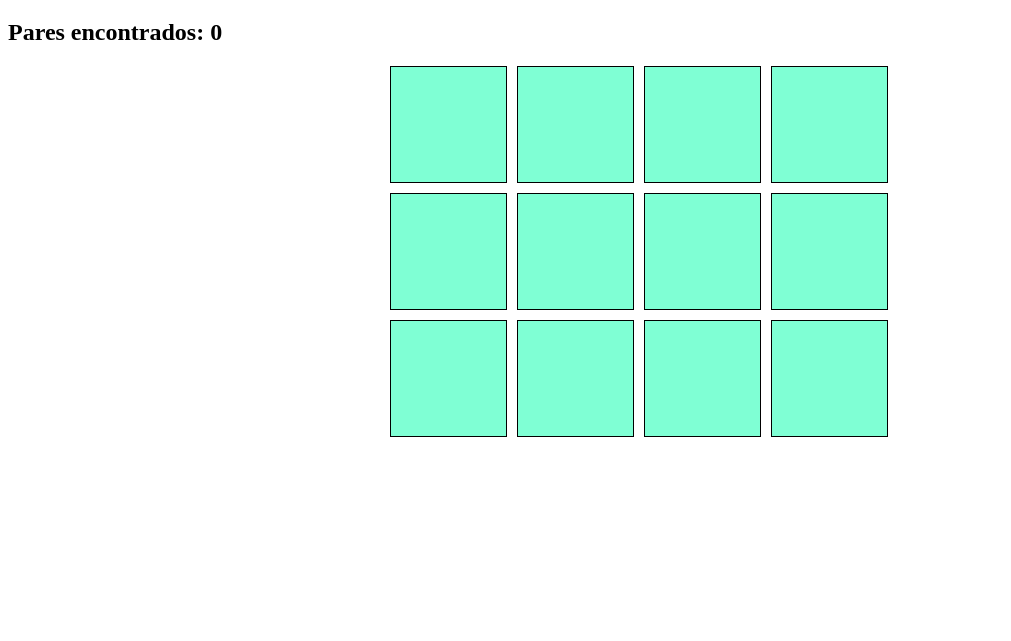
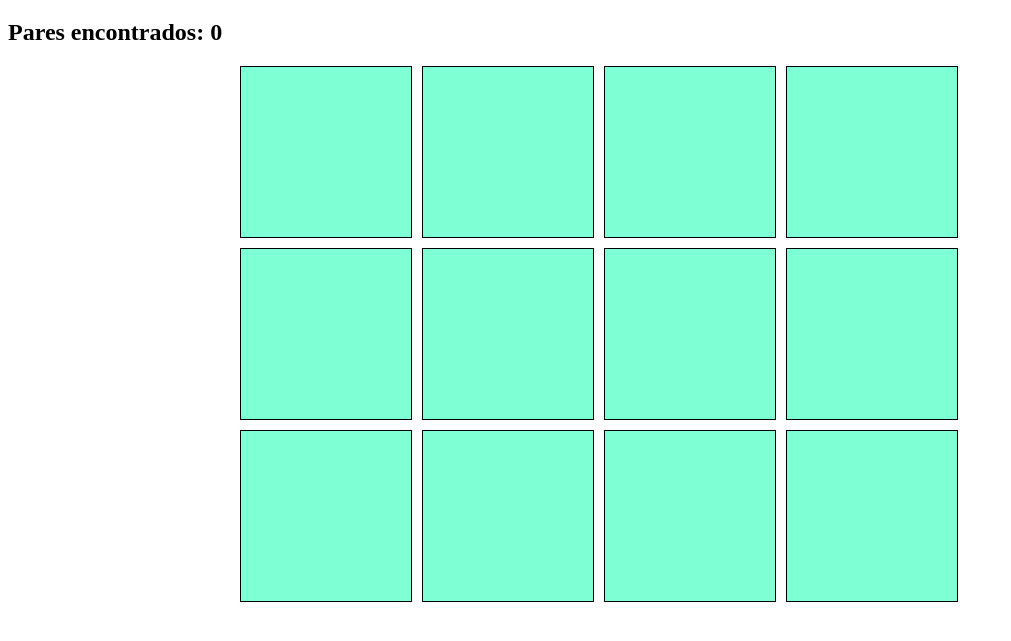
Before and after one commit to viniciusbarbosa2024/projeto-jogo-da-memoria, a plain HTML site: page index.html in a window 1280 px wide. Shown: the part 61-702 px from the top of the page, without its empty margins (0-1011 px from the left). Drawn offline with Linux system fonts and the light colour scheme.

Commit message:
Mais um ajuste no css

```diff
--- a/css/style.css
+++ b/css/style.css
@@ -9,16 +9,20 @@ main {
     flex-wrap: wrap;
     gap: 10px;
 
-    width: 500px;
+    width: 800px;
 
     margin: auto;
 }
 
 main .card {
-    flex-basis: 115px;
-    height: 115px;
+    flex-basis: 170px;
+    height: 170px;
 
     border: 1px solid black;
 
     background-color: aquamarine;
 }
+
+main .card img {
+    width: 100%;
+}
--- a/index.html
+++ b/index.html
@@ -10,18 +10,42 @@
     <h1>Jogo da memória</h1>
     <h2>Pares encontrados: 0</h2>
     <main>
-        <div class="card"></div>
-        <div class="card"></div>
-        <div class="card"></div>
-        <div class="card"></div>
-        <div class="card"></div>
-        <div class="card"></div>
-        <div class="card"></div>
-        <div class="card"></div>
-        <div class="card"></div>
-        <div class="card"></div>
-        <div class="card"></div>
-        <div class="card"></div>
+        <div class="card">
+            <img src="" alt="">
+        </div>
+        <div class="card">
+            <img src="" alt="">
+        </div>
+        <div class="card">
+            <img src="" alt="">
+        </div>
+        <div class="card">
+            <img src="" alt="">
+        </div>
+        <div class="card">
+            <img src="" alt="">
+        </div>
+        <div class="card">
+            <img src="" alt="">
+        </div>
+        <div class="card">
+            <img src="" alt="">
+        </div>
+        <div class="card">
+            <img src="" alt="">
+        </div>
+        <div class="card">
+            <img src="" alt="">
+        </div>
+        <div class="card">
+            <img src="" alt="">
+        </div>
+        <div class="card">
+            <img src="" alt="">
+        </div>
+        <div class="card">
+            <img src="" alt="">
+        </div>
     </main>
 <script src="js/script.js"></script>
 </body>
```
